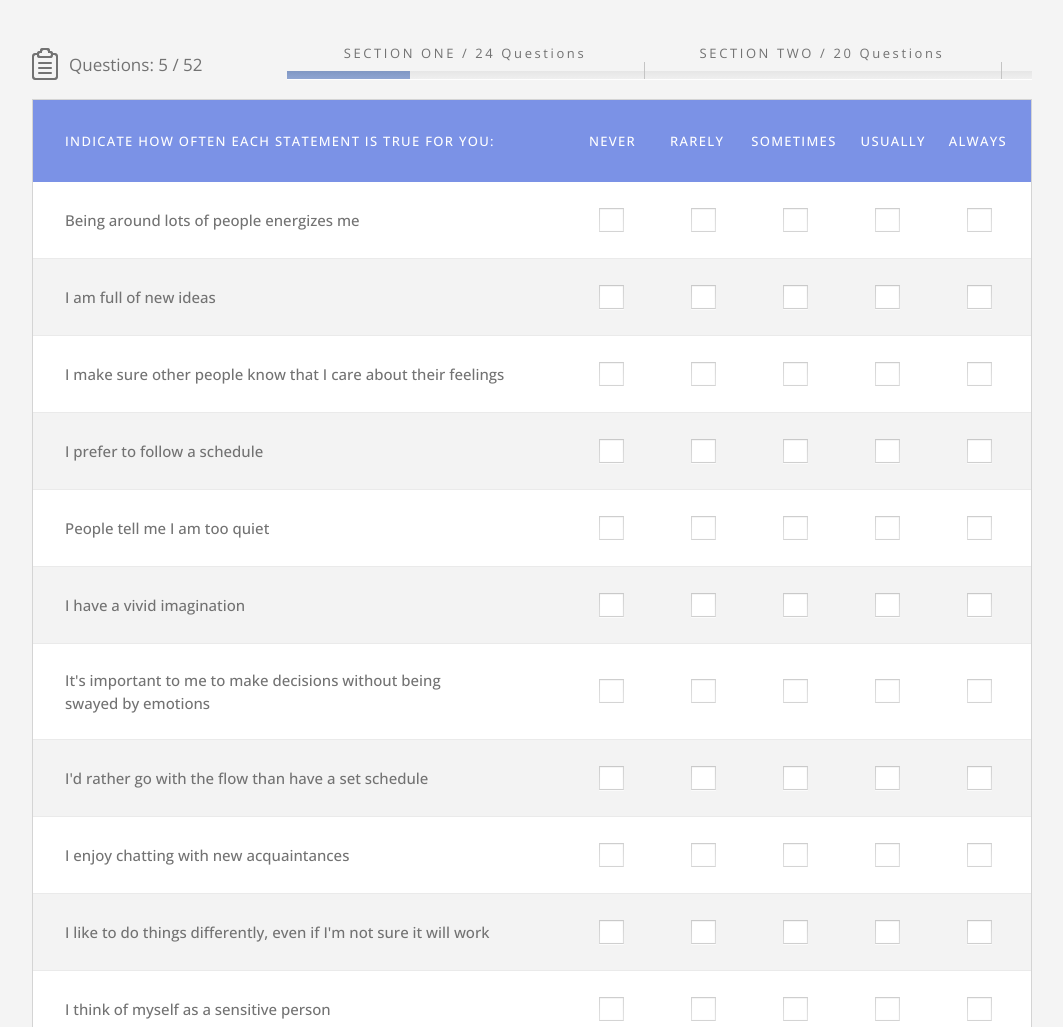
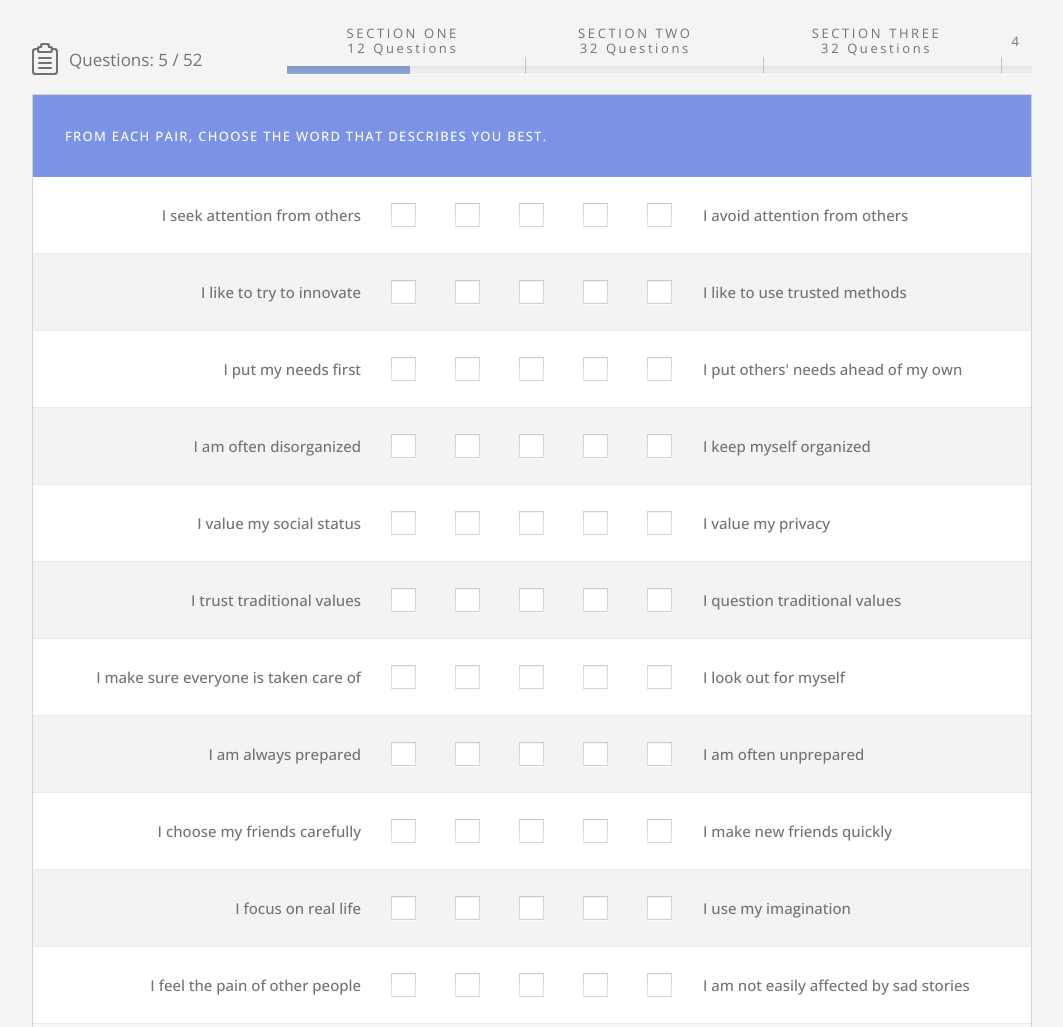
Before and after one commit to ultramarine64/codeyourdream-test-task, a website: page src/index.html in a window 1280 px wide. Shown: the part 560-1587 px from the top of the page, without its empty margins (108-1171 px from the left). Drawn offline with nearby package versions, Linux system fonts and the light colour scheme; files that its build step writes are made by us from their sources.

Commit message:
Довести дизайн до состояния, как на изображении.

```diff
--- a/src/index.html
+++ b/src/index.html
@@ -83,12 +83,17 @@
             </div>
             <div class="test__progress-meter">
               <div class="test__progress-meter-labels">
-                <span class="test__progress-meter-label">SECTION ONE / 24 Questions</span>
-                <span class="test__progress-meter-label">SECTION TWO / 20 Questions</span>
+                <div class="test__progress-meter-labels-sections">
+                  <span class="test__progress-meter-label">SECTION ONE <br> 12 Questions</span>
+                  <span class="test__progress-meter-label">SECTION TWO <br> 32 Questions</span>
+                  <span class="test__progress-meter-label">SECTION THREE <br> 32 Questions</span>
+                </div>
+                <span class="test__progress-meter-label test__progress-meter-label_last">4</span>
               </div>
               <div class="test__progress-meter-bar">
                 <div class="test__progress-meter-bar-separator test__progress-meter-bar-separator_first"></div>
                 <div class="test__progress-meter-bar-separator test__progress-meter-bar-separator_second"></div>
+                <div class="test__progress-meter-bar-separator test__progress-meter-bar-separator_third"></div>
                 <span class="test__progress-meter-bar-value"></span>
               </div>
             </div>
@@ -97,19 +102,12 @@
             <div class="test__questions">
               <div class="test__questions-header">
                 <div class="test__questions-header-description">
-                  Indicate how often each statement is true for you:
-                </div>
-                <div class="test__questions-header-values">
-                  <span class="test__questions-header-value">Never</span>
-                  <span class="test__questions-header-value">Rarely</span>
-                  <span class="test__questions-header-value">Sometimes</span>
-                  <span class="test__questions-header-value">Usually</span>
-                  <span class="test__questions-header-value">Always</span>
+                  From each pair, choose the word that describes you best.
                 </div>
               </div>
               <div class="test__questions-main">
                 <div class="test__question" id="question-block-1">
-                  <span class="test__question-text">Being around lots of people energizes me</span>
+                  <span class="test__question-text test__question-text_left">I seek attention from others</span>
                   <div class="test__question-values">
                     <div class="test__question-value">
                       <input type="radio" name="question1" id="question1never" value="never">
@@ -132,9 +130,10 @@
                       <label class="test__question-label" for="question1always"></label>
                     </div>
                   </div>
+                  <span class="test__question-text test__question-text_right">I avoid attention from others</span>
                 </div>
                 <div class="test__question" id="question-block-2">
-                  <span class="test__question-text">I am full of new ideas</span>
+                  <span class="test__question-text test__question-text_left">I like to try to innovate</span>
                   <div class="test__question-values">
                     <div class="test__question-value">
                       <input type="radio" name="question2" id="question2never" value="never">
@@ -157,9 +156,10 @@
                       <label class="test__question-label" for="question2always"></label>
                     </div>
                   </div>
+                  <span class="test__question-text test__question-text_right">I like to use trusted methods</span>
                 </div>
                 <div class="test__question" id="question-block-3">
-                  <span class="test__question-text">I make sure other people know that I care about their feelings</span>
+                  <span class="test__question-text test__question-text_left">I put my needs first</span>
                   <div class="test__question-values">
                     <div class="test__question-value">
                       <input type="radio" name="question3" id="question3never" value="never">
@@ -182,9 +182,10 @@
                       <label class="test__question-label" for="question3always"></label>
                     </div>
                   </div>
+                  <span class="test__question-text test__question-text_right">I put others' needs ahead of my own</span>
                 </div>
                 <div class="test__question" id="question-block-4">
-                  <span class="test__question-text">I prefer to follow a schedule</span>
+                  <span class="test__question-text test__question-text_left">I am often disorganized</span>
                   <div class="test__question-values">
                     <div class="test__question-value">
                       <input type="radio" name="question4" id="question4never" value="never">
@@ -207,9 +208,10 @@
                       <label class="test__question-label" for="question4always"></label>
                     </div>
                   </div>
+                  <span class="test__question-text test__question-text_right">I keep myself organized</span>
                 </div>
                 <div class="test__question" id="question-block-5">
-                  <span class="test__question-text">People tell me I am too quiet</span>
+                  <span class="test__question-text test__question-text_left">I value my social status</span>
                   <div class="test__question-values">
                     <div class="test__question-value">
                       <input type="radio" name="question5" id="question5never" value="never">
@@ -232,9 +234,10 @@
                       <label class="test__question-label" for="question5always"></label>
                     </div>
                   </div>
+                  <span class="test__question-text test__question-text_right">I value my privacy</span>
                 </div>
                 <div class="test__question" id="question-block-6">
-                  <span class="test__question-text">I have a vivid imagination</span>
+                  <span class="test__question-text test__question-text_left">I trust traditional values</span>
                   <div class="test__question-values">
                     <div class="test__question-value">
                       <input type="radio" name="question6" id="question6never" value="never">
@@ -257,9 +260,10 @@
                       <label class="test__question-label" for="question6always"></label>
                     </div>
                   </div>
+                  <span class="test__question-text test__question-text_right">I question traditional values</span>
                 </div>
                 <div class="test__question" id="question-block-7">
-                  <span class="test__question-text">It's important to me to make decisions without being<br>swayed by emotions</span>
+                  <span class="test__question-text test__question-text_left">I make sure everyone is taken care of</span>
                   <div class="test__question-values">
                     <div class="test__question-value">
                       <input type="radio" name="question7" id="question7never" value="never">
@@ -282,9 +286,10 @@
                       <label class="test__question-label" for="question7always"></label>
                     </div>
                   </div>
+                  <span class="test__question-text test__question-text_right">I look out for myself</span>
                 </div>
                 <div class="test__question" id="question-block-8">
-                  <span class="test__question-text">I'd rather go with the flow than have a set schedule</span>
+                  <span class="test__question-text test__question-text_left">I am always prepared</span>
                   <div class="test__question-values">
                     <div class="test__question-value">
                       <input type="radio" name="question8" id="question8never" value="never">
@@ -307,9 +312,10 @@
                       <label class="test__question-label" for="question8always"></label>
                     </div>
                   </div>
+                  <span class="test__question-text test__question-text_right">I am often unprepared</span>
                 </div>
                 <div class="test__question" id="question-block-9">
-                  <span class="test__question-text">I enjoy chatting with new acquaintances</span>
+                  <span class="test__question-text test__question-text_left">I choose my friends carefully</span>
                   <div class="test__question-values">
                     <div class="test__question-value">
                       <input type="radio" name="question9" id="question9never" value="never">
@@ -332,9 +338,10 @@
                       <label class="test__question-label" for="question9always"></label>
                     </div>
                   </div>
+                  <span class="test__question-text test__question-text_right">I make new friends quickly</span>
                 </div>
                 <div class="test__question" id="question-block-10">
-                  <span class="test__question-text">I like to do things differently, even if I'm not sure it will work</span>
+                  <span class="test__question-text test__question-text_left">I focus on real life</span>
                   <div class="test__question-values">
                     <div class="test__question-value">
                       <input type="radio" name="question10" id="question10never" value="never">
@@ -357,9 +364,10 @@
                       <label class="test__question-label" for="question10always"></label>
                     </div>
                   </div>
+                  <span class="test__question-text test__question-text_right">I use my imagination</span>
                 </div>
                 <div class="test__question" id="question-block-11">
-                  <span class="test__question-text">I think of myself as a sensitive person</span>
+                  <span class="test__question-text test__question-text_left">I feel the pain of other people</span>
                   <div class="test__question-values">
                     <div class="test__question-value">
                       <input type="radio" name="question11" id="question11never" value="never">
@@ -382,9 +390,10 @@
                       <label class="test__question-label" for="question11always"></label>
                     </div>
                   </div>
+                  <span class="test__question-text test__question-text_right">I am not easily affected by sad stories</span>
                 </div>
                 <div class="test__question" id="question-block-12">
-                  <span class="test__question-text">I make plans and stick to them</span>
+                  <span class="test__question-text test__question-text_left">I follow a plan</span>
                   <div class="test__question-values">
                     <div class="test__question-value">
                       <input type="radio" name="question12" id="question12never" value="never">
@@ -407,6 +416,7 @@
                       <label class="test__question-label" for="question12always"></label>
                     </div>
                   </div>
+                  <span class="test__question-text test__question-text_right">I act on impulse</span>
                 </div>
               </div>
             </div>
--- a/src/sass/blocks/_test.scss
+++ b/src/sass/blocks/_test.scss
@@ -4,7 +4,7 @@
   &__container {
     max-width: 1000px;
     margin: 0 auto;
-    padding-top: 50px;
+    padding-top: 30px;
   }
 
   &__progress {
@@ -20,14 +20,25 @@
 
       &-labels {
         display: flex;
-        width: 714px;
-        justify-content: space-around;
+
+        &-sections {
+          display: flex;
+          width: 714px;
+          justify-content: space-around;
+        }
       }
 
       &-label {
         font-size: 13px;
         color: #727272;
         letter-spacing: 0.2em;
+        text-align: center;
+
+        &_last {
+          align-self: center;
+          display: block;
+          width: calc(745px - 714px);
+        }
       }
 
       &-bar {
@@ -45,10 +56,14 @@
           background-color: #c4c4c4;
 
           &_first {
-            left: 357px;
+            left: 238px;
           }
 
           &_second {
+            left: 476px;
+          }
+
+          &_third {
             left: 714px;
           }
         }
@@ -108,41 +123,15 @@
       display: flex;
       justify-content: space-between;
       align-items: center;
-
-      &-description {
-        width: 480px;
-      }
-
-      &-values {
-        display: flex;
-      }
-
-      // Желательно придумать, как сделать единый gap, но под дизайн не очень идет.
-      &-value {
-        &:nth-child(5) {
-          margin-left: 23px;
-        }
-        &:nth-child(4) {
-          margin-left: 24px;
-        }
-        &:nth-child(3) {
-          margin-left: 27px;
-        }
-        &:nth-child(2) {
-          margin-left: 34px;
-        }
-      }
     }
   }
 
   &__question {
     display: flex;
-    justify-content: space-between;
+    justify-content: center;
     align-items: center;
     padding: 25px 0;
     border-bottom: 1px solid #EAEAEA;
-    padding-left: 32px;
-    padding-right: 38px;
 
     &-value {
       width: 26px;
@@ -171,7 +160,7 @@
     }
 
     &-text {
-      width: 440px;
+      width: 300px;
       font-size: 15px;
       font-weight: 500;
       line-height: 1.5em;
@@ -179,14 +168,23 @@
       overflow-wrap: break-word;
       transition: 0.2s all;
 
+      &_left {
+        text-align: right;
+      }
+
+      &_right {
+        text-align: left;
+      }
+
       &_unanswered {
         color: #ff2828;
       }
     }
 
     &-values {
+      margin: 0 30px;
       display: flex;
-      gap: 66px;
+      gap: 38px;
     }
 
     &:nth-child(odd) {
```
Also changed, not shown: src/js/script.js (+7 -3 lines).
